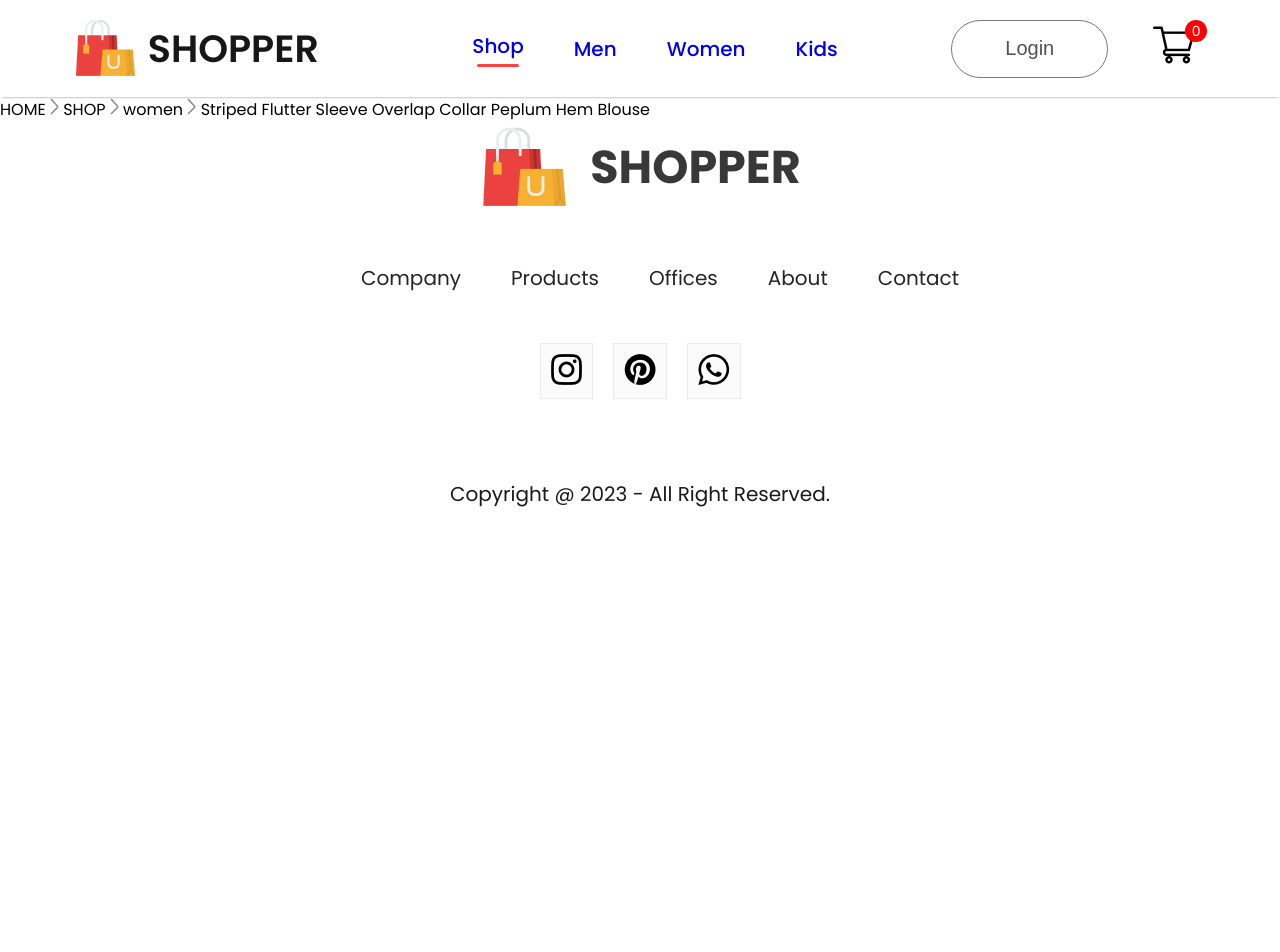
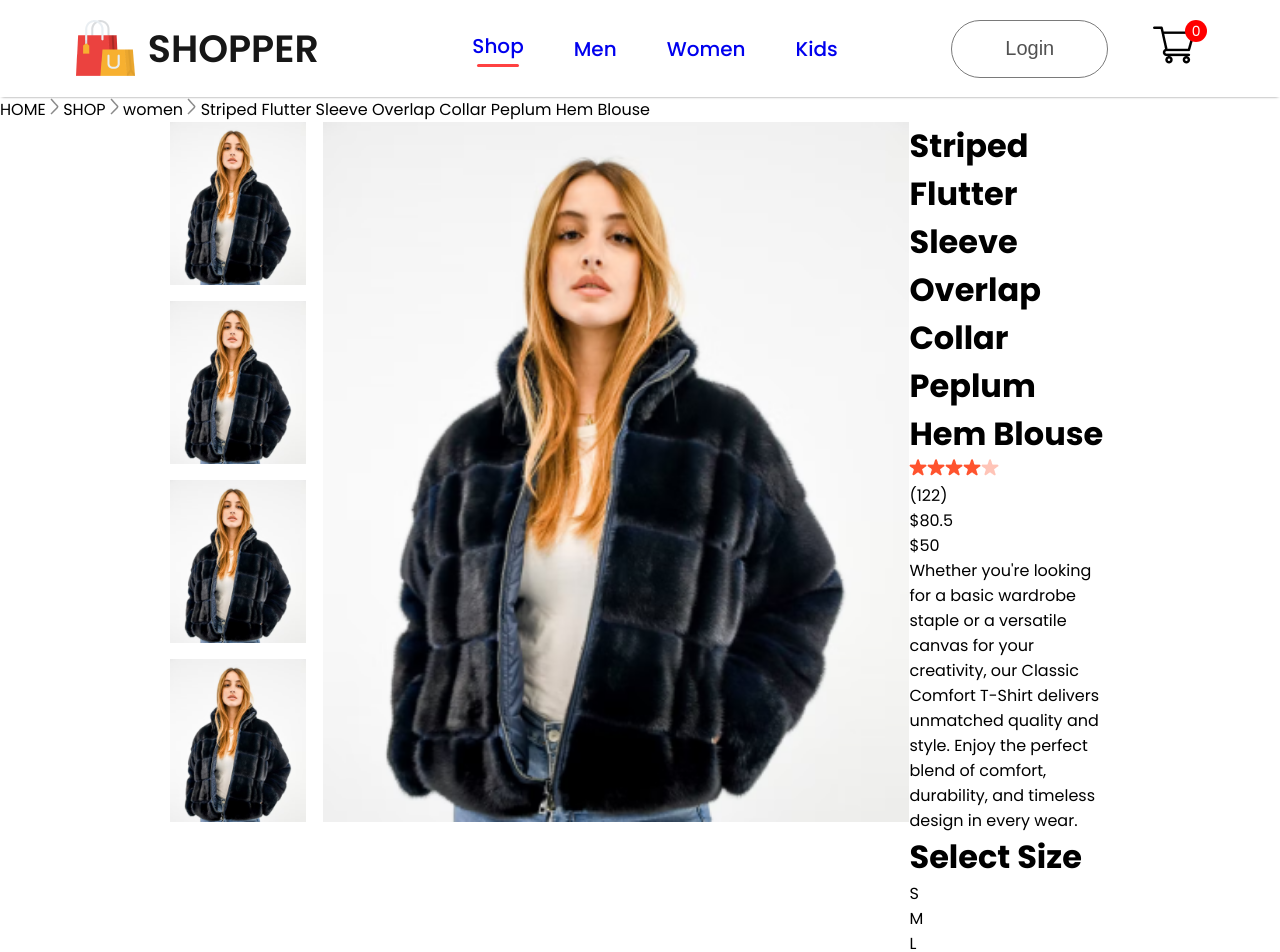
Before and after one commit to Apeksha-P/Ecommerce-Website, a React (Create React App) app in the folder frontend/: page /product/1 in a window 1280 px wide. Shown: the top 952 px of the page. Before the commit the page ends 800 px from the top, so only its background shows below. Built offline with nearby package versions, Linux system fonts and the light colour scheme.

Commit message:
content update

```diff
--- /dev/null
+++ b/frontend/src/Components/ProductDisplay/ProductDisplay.css
@@ -0,0 +1,20 @@
+.productdisplay{
+    display: flex;
+    margin: 0px 170px;
+}
+.productdisplay-left{
+    display: flex;
+    gap: 17px;
+}
+.productdisplay-img-list{
+    display: flex;
+    flex-direction: column;
+    gap: 16px;
+}
+.productdisplay-img-list img{
+    height: 163px;
+}
+.productdisplay-main-img{
+    width: 586px;
+    height: 700px;
+}
--- /dev/null
+++ b/frontend/src/Components/ProductDisplay/ProductDisplay.jsx
@@ -0,0 +1,61 @@
+import React from 'react'
+import './ProductDisplay.css'
+import star_icon from '../Assets/star_icon.png'
+import star_dull_icon from '../Assets/star_dull_icon.png'
+
+const ProductDisplay = (props) => {
+    const {product} = props;
+  return (
+    <div className='productdisplay'>
+      <div className="productdisplay-left">
+        <div className="productdisplay-img-list">
+          <img src= {product.image} alt="" />
+          <img src= {product.image} alt="" />
+          <img src= {product.image} alt="" />
+          <img src= {product.image} alt="" />
+        </div>
+        <div className="productdisplay-img">
+          <img className='productdisplay-main-img' src= {product.image} alt="" />
+        </div>
+      </div>
+      <div className="productdisplay-right">
+        <h1>{product.name}</h1>
+        <div className="productdisplay-right-star">
+            <img src={star_icon} alt="" />
+            <img src={star_icon} alt="" />
+            <img src={star_icon} alt="" />
+            <img src={star_icon} alt="" />
+            <img src={star_dull_icon} alt="" />
+            <p>(122)</p>
+        </div>
+        <div className="productdisplay-right-prices">
+            <div className="productdisplay-right-price-old">${product.old_price}</div>
+            <div className="productdisplay-right-price-new">${product.new_price}</div>
+        </div>
+        <div className="productdisplay-right-description">
+            Whether you're looking for a basic wardrobe staple
+            or a versatile canvas for your creativity, our Classic
+            Comfort T-Shirt delivers unmatched quality and style.
+            Enjoy the perfect blend of comfort, durability, and
+            timeless design in every wear.
+        </div>
+        <div className="productdisplay-right-size">
+            <h1>Select Size</h1>
+            <div className="productdisplay-right-size">
+                <div>S</div>
+                <div>M</div>
+                <div>L</div>
+                <div>XL</div>
+                <div>XXL</div>
+            </div>
+        </div>
+        <button>ADD TO CART</button>
+        <p className='productdisplay-right-category'><span>Category: </span> Women , T-Shirt , Crop Top</p>
+        <p className='productdisplay-right-category'><span>Category: </span> Modern ,Latest </p>
+
+      </div>
+    </div>
+  )
+}
+
+export default ProductDisplay
--- a/frontend/src/Pages/Product.jsx
+++ b/frontend/src/Pages/Product.jsx
@@ -2,6 +2,7 @@
 import {ShopContext} from '../Context/ShopContext'
 import { useParams } from 'react-router-dom'
 import Breadcrum from '../Components/Breadcrum/Breadcrum'
+import ProductDisplay from '../Components/ProductDisplay/ProductDisplay'
 
 const Product = () => {
   const {all_product} = useContext(ShopContext)
@@ -10,6 +11,7 @@
   return (
     <div>
       <Breadcrum product={product} />
+      <ProductDisplay product={product}/>
     </div>
   )
 }
```
